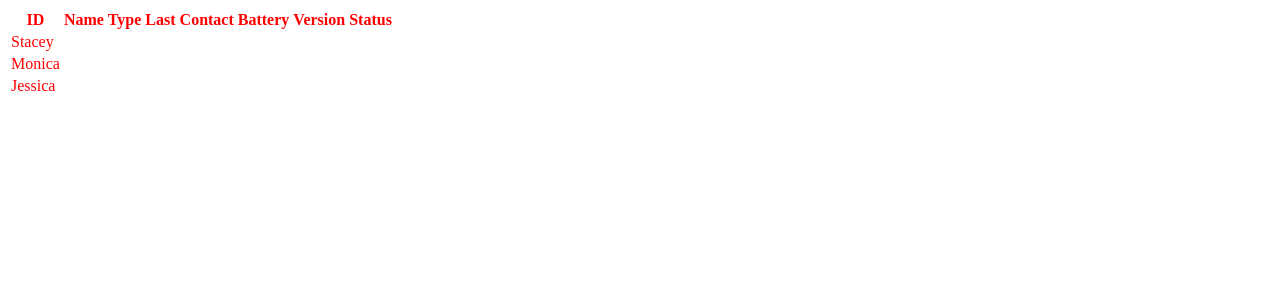
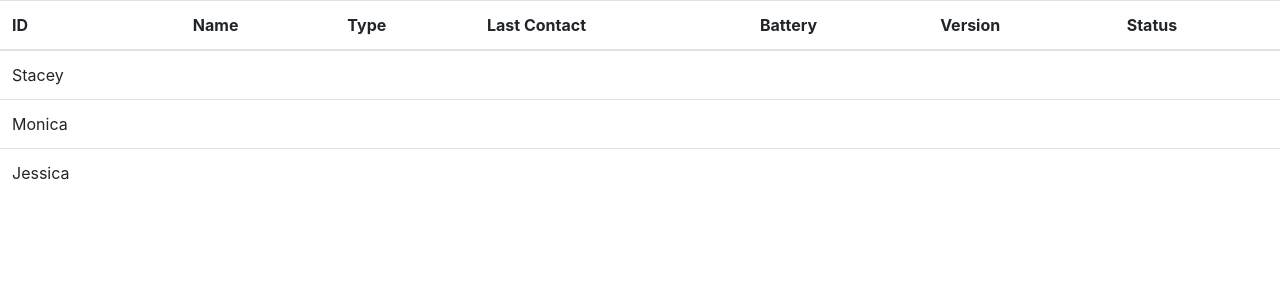
Before and after one commit to CallumHoward/OriginBlobs, a React app in the folder Dashboard/FrontEnd/: page / in a window 1280 px wide. Shown: the top 300 px of the page. Built offline with nearby package versions, Linux system fonts and the light colour scheme; the HTML template or start-up script is replaced by a standard one.

Commit message:
added bootstrap

```diff
--- a/Dashboard/FrontEnd/package.json
+++ b/Dashboard/FrontEnd/package.json
@@ -12,8 +12,11 @@
   "author": "",
   "license": "ISC",
   "dependencies": {
+    "@types/reactstrap": "^8.4.2",
     "react": "^16.3.2",
     "react-dom": "^16.13.0",
+    "react-table": "^7.0.0",
+    "reactstrap": "^8.4.1",
     "styled-components": "^5.0.1",
     "tailwindcss": "^1.2.0"
   },
--- a/Dashboard/FrontEnd/src/app/App.tsx
+++ b/Dashboard/FrontEnd/src/app/App.tsx
@@ -2,6 +2,8 @@ import * as React from "react";
 import * as ReactDOM from "react-dom";
 import { Hello } from "./components/Hello";
 declare let module: any;
+
+import 'bootstrap/dist/css/bootstrap.min.css';
 
 ReactDOM.render(<Hello />, document.getElementById("root"));
 
--- a/Dashboard/FrontEnd/src/app/components/DeviceTable.tsx
+++ b/Dashboard/FrontEnd/src/app/components/DeviceTable.tsx
@@ -1,14 +1,10 @@
 import * as React from "react";
 import styled from 'styled-components';
-//import tw from "tailwind.macro";
-
-const StyledTable = styled.table`
-  color: red;
-`;
+import { Table } from 'reactstrap';
 
 const DeviceTable = () => (
   <>
-    <StyledTable>
+    <Table>
       <thead>
         <tr>
           <th>ID</th>
@@ -49,7 +45,7 @@ const DeviceTable = () => (
           <td></td>
         </tr>
       </tbody>
-    </StyledTable>
+    </Table>
   </>
 );
 
--- a/Dashboard/FrontEnd/webpack.config.js
+++ b/Dashboard/FrontEnd/webpack.config.js
@@ -1,9 +1,10 @@
-const path = require('path'),
-    webpack = require('webpack'),
-    HtmlWebpackPlugin = require('html-webpack-plugin');
+const path = require("path"),
+  webpack = require("webpack"),
+  HtmlWebpackPlugin = require("html-webpack-plugin");
 
 // 1. import default from the plugin module
-const createStyledComponentsTransformer = require('typescript-plugin-styled-components').default;
+const createStyledComponentsTransformer = require("typescript-plugin-styled-components")
+  .default;
 
 // 2. create a transformer;
 // the factory additionally accepts an options object which described below
@@ -11,35 +12,39 @@ const styledComponentsTransformer = createStyledComponentsTransformer();
 
 module.exports = {
   entry: {
-        app: ['./src/app/App.tsx', 'webpack-hot-middleware/client'],
-        vendor: ['react', 'react-dom']
+    app: ["./src/app/App.tsx", "webpack-hot-middleware/client"],
+    vendor: ["react", "react-dom"],
   },
   output: {
-        path: path.resolve(__dirname, 'dist'),
-        publicPath: '/',
-        filename: 'bundle.js'
+    path: path.resolve(__dirname, "dist"),
+    publicPath: "/",
+    filename: "bundle.js",
   },
-    devtool: 'source-map',
+  devtool: "source-map",
   resolve: {
-        extensions: ['.js', '.jsx', '.json', '.ts', '.tsx']
+    extensions: [".js", ".jsx", ".json", ".ts", ".tsx"],
   },
   module: {
     rules: [
       {
         test: /\.(ts|tsx)$/,
-                loader: 'ts-loader',
+        loader: "ts-loader",
         options: {
-                  getCustomTransformers: () => ({ before: [styledComponentsTransformer] })
-                }
+          getCustomTransformers: () => ({
+            before: [styledComponentsTransformer],
+          }),
         },
-            { enforce: "pre", test: /\.js$/, loader: "source-map-loader" }
-        ]
       },
-    plugins: [
-        new webpack.HotModuleReplacementPlugin()
+      {
+        test: /\.css$/i,
+        use: ["style-loader", "css-loader"],
+      },
+      { enforce: "pre", test: /\.js$/, loader: "source-map-loader" },
     ],
+  },
+  plugins: [new webpack.HotModuleReplacementPlugin()],
   devServer: {
-      contentBase: './dist',
-      hot: true
-    }
-}
+    contentBase: "./dist",
+    hot: true,
+  },
+};
```
Also changed, not shown: Dashboard/FrontEnd/src/app/components/DeviceInfo.tsx (added), 1 other file (tests, documents, lock files or other folders). Lines whose indentation alone changed are shown as unchanged.
